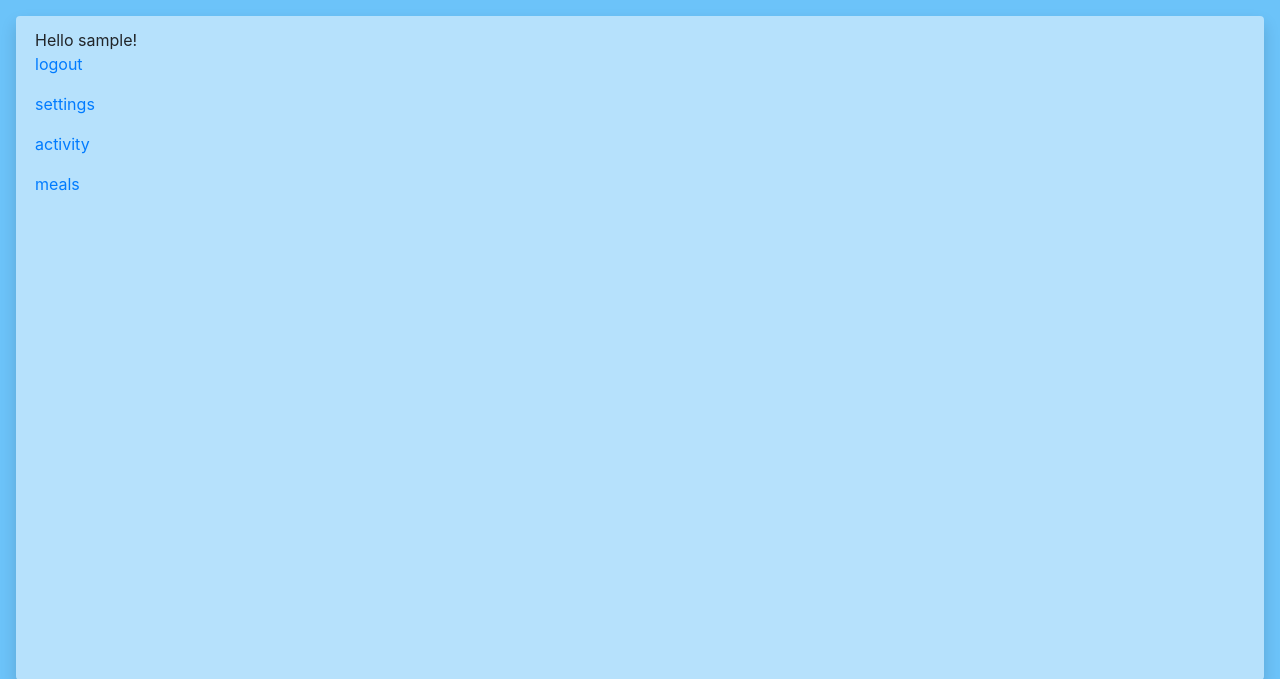
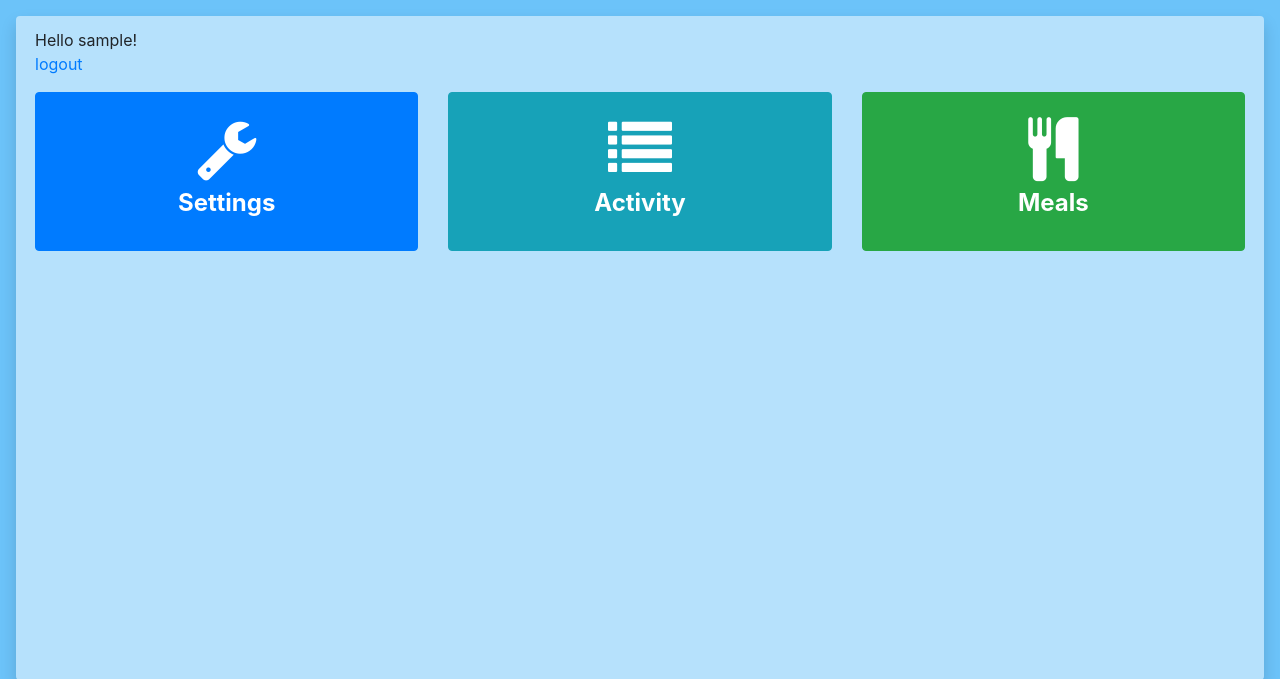
Before and after one commit to dominikheinisch/fitness_manager, a Django app: page /fitness/ in a window 1280 px wide. Shown: the part 57-736 px from the top of the page. Run offline with Django 3.2, Linux system fonts and the light colour scheme; the visitor is signed in with stand-in values (Sample User, id 1); some libraries are stand-ins or nearby versions.

Commit message:
index: added button to navigate over app

```diff
--- a/fitness_app/templates/index.html
+++ b/fitness_app/templates/index.html
@@ -6,9 +6,33 @@
 {% if user.is_authenticated %}
     Hello {{ user.username }}!
     <p><a href="{% url 'fitness_app:logout' %}">logout</a></p>
-    <p><a href="{% url 'fitness_app:settings' %}">settings</a></p>
-    <p><a href="{% url 'fitness_app:activity' %}">activity</a></p>
-    <p><a href="{% url 'fitness_app:meals' %}">meals</a></p>
+
+    <div class="row">
+        <div class="col-sm-12 col-md-4">
+            <a href="{% url 'fitness_app:settings' %}">
+                <button type="button" class="btn btn-primary w-100 py-4">
+                    <i class="fa fa-wrench fa-4x mb-2" aria-hidden="true"></i>
+                    <h4><strong><span>Settings</span></strong></h4>
+                </button>
+            </a>
+        </div>
+        <div class="col-sm-12 col-md-4">
+            <a href="{% url 'fitness_app:activity' %}">
+                <button type="button" class="btn btn-info w-100 py-4">
+                    <i class="fa fa-list fa-4x mb-2" aria-hidden="true"></i>
+                    <h4><strong><span>Activity</span></strong></h4>
+                </button>
+            </a>
+        </div>
+        <div class="col-sm-12 col-md-4">
+            <a href="{% url 'fitness_app:meals' %}">
+                <button type="button" class="btn btn-success w-100 py-4">
+                    <i class="fa fa-cutlery fa-4x mb-2" aria-hidden="true"></i>
+                    <h4><strong><span>Meals</span></strong></h4>
+                </button>
+            </a>
+        </div>
+    </div>
 {% else %}
     <p>You are not logged in</p>
     <a href="{% url 'fitness_app:login' %}">login</a><br>
```
